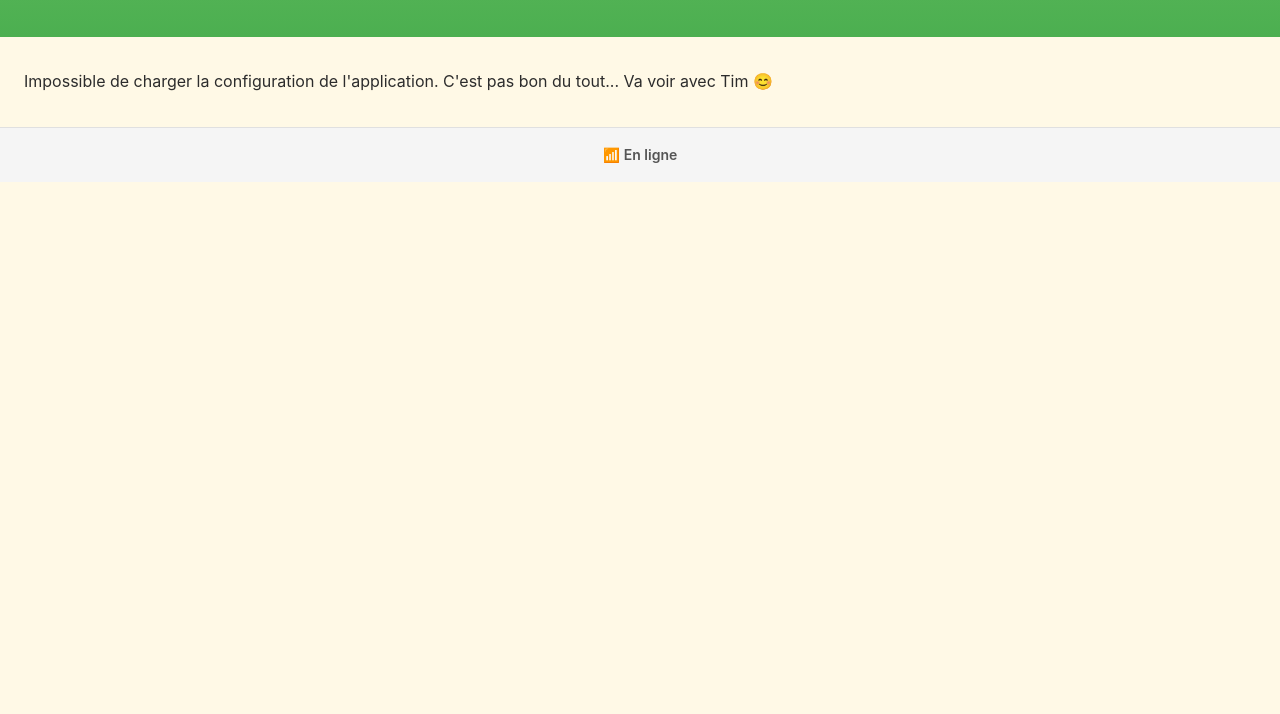
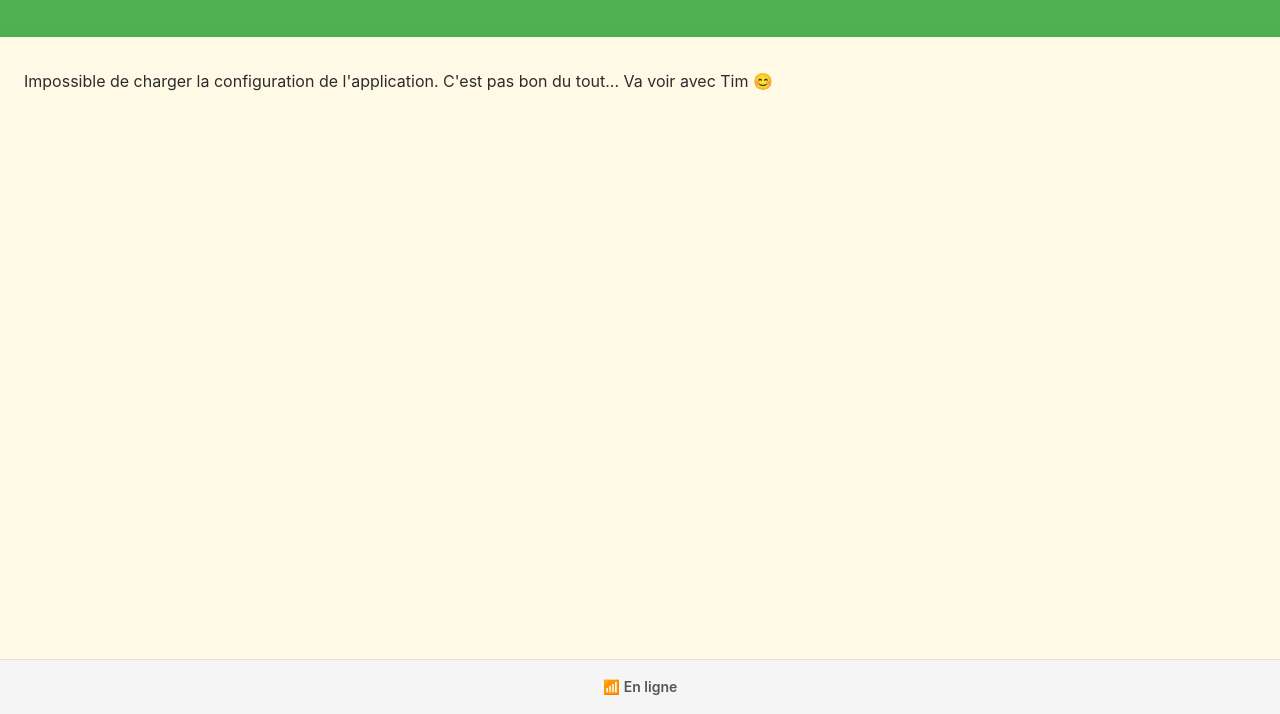
Before and after one commit to Timothee-Rodrigues/TreasureHunt, a website with bundled scripts: page public/index.html in a window 1280 px wide. Shown: the part 86-800 px from the top of the page. Built offline with nearby package versions, Linux system fonts and the light colour scheme; no server answers.

Commit message:
footer pos

```diff
--- a/public/styles.css
+++ b/public/styles.css
@@ -12,20 +12,31 @@
   --primary-shadow: #4A9B4D;
 }
 
+html, body {
+  height: 100vh;
+}
+
 body {
   font-family: -apple-system, BlinkMacSystemFont, 'Segoe UI', Roboto, Oxygen, Ubuntu, Cantarell, sans-serif;
   line-height: 1.6;
   color: #2C2C2C;
   background: #FFF9E6;
-  min-height: 100vh;
   margin: 0;
   padding: 0;
+  display: flex;
+  flex-direction: column;
 }
 
 /* Container */
 .container {
   width: 100%;
-  min-height: 100vh;
+  height: 100vh;
+  display: flex;
+  flex-direction: column;
+}
+
+#app {
+  flex: 1;
   overflow-y: auto;
 }
 
@@ -391,6 +402,7 @@ footer {
   background: #f5f5f5;
   text-align: center;
   border-top: 1px solid #e0e0e0;
+  flex-shrink: 0;
 }
 
 .offline-indicator {
```
